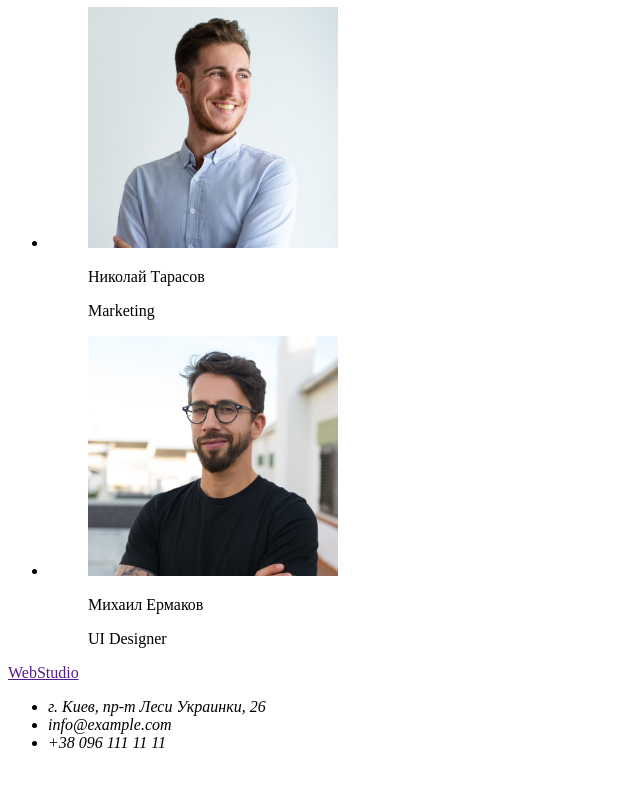
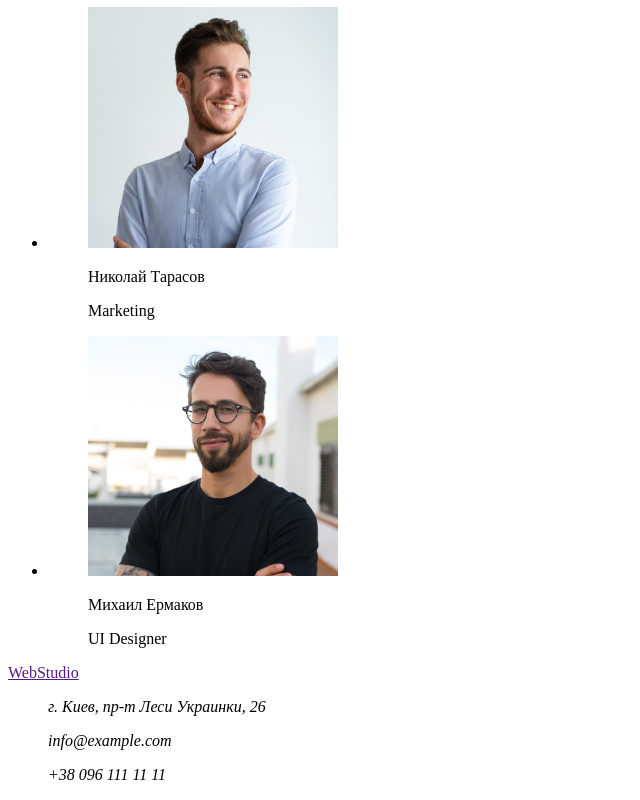
Before and after one commit to Slavick-Slavniy/goit-markup-hw-01, a plain HTML site: page index.html in a window 1280 px wide. Shown: the part 1708-2508 px from the top of the page, without its empty margins (0-640 px from the left). Before the commit the page ends 2476 px from the top, so only its background shows below. Drawn offline with Linux system fonts and the light colour scheme.

Commit message:
Update index.html

```diff
--- a/index.html
+++ b/index.html
@@ -102,9 +102,9 @@
         <a href="">WebStudio</a>
             <address>
                 <ul>
-                    <li>г. Киев, пр-т Леси Украинки, 26</li>
-                    <li>info@example.com</li>
-                    <li>+38 096 111 11 11</li>
+                    <p>г. Киев, пр-т Леси Украинки, 26</p>
+                    <p>info@example.com</p>
+                    <p>+38 096 111 11 11</p>
                 </ul>
             </address>
     </footer>
```
